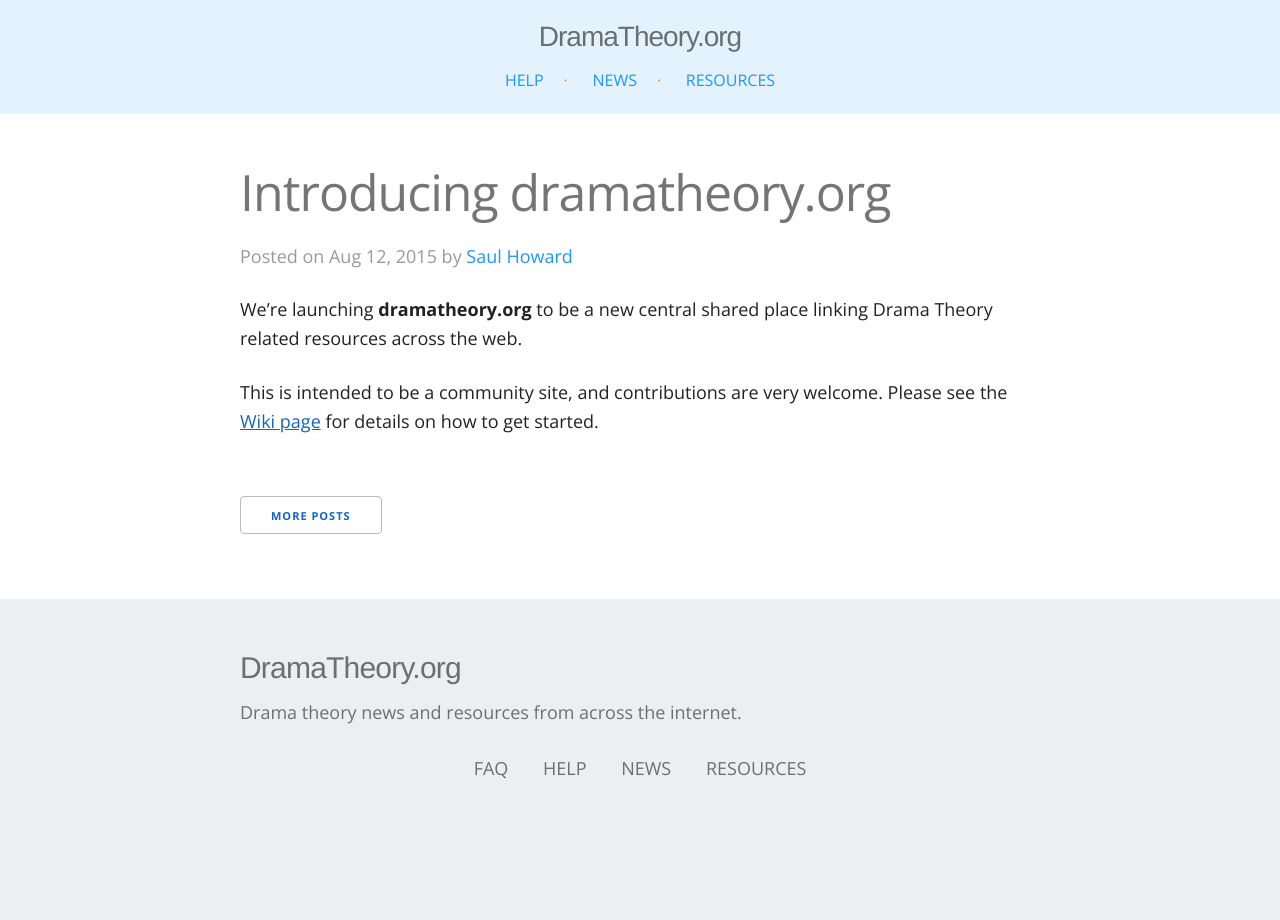
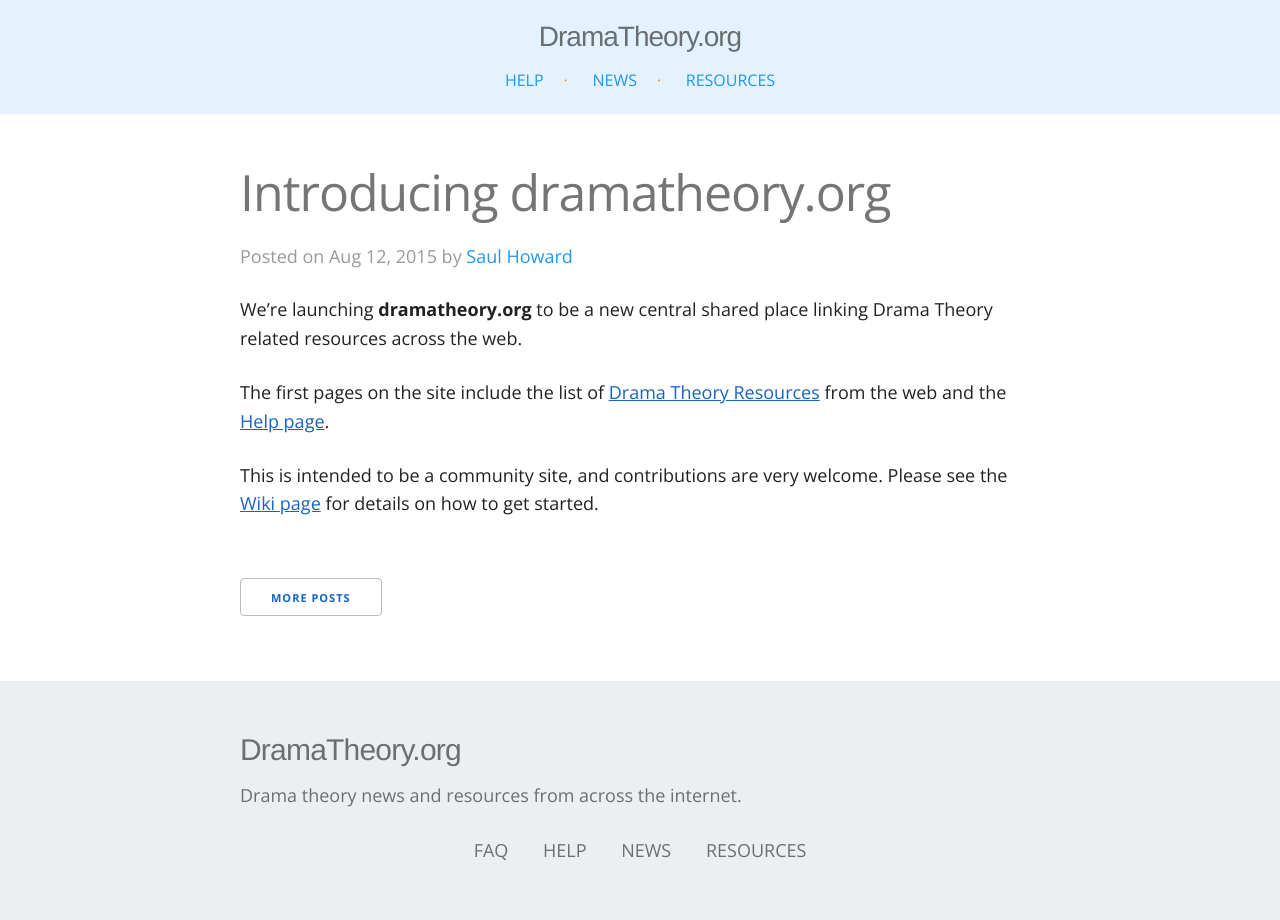
Before and after one commit to dramatheory/dramatheory.github.io, a Jekyll site: the page built from _posts/2015-08-12-introducing-the-new-site.md, in a window 1280 px wide. Built offline with Jekyll 4.4.1, drawn with Linux system fonts in a browser that asks for light colours; some web fonts are replaced; Markdown is read by kramdown in place of the engine named in the settings.

Commit message:
update post

```diff
--- a/_posts/2015-08-12-introducing-the-new-site.md
+++ b/_posts/2015-08-12-introducing-the-new-site.md
@@ -11,8 +11,14 @@ author_url: https://twitter.com/saulhoward
 We're launching **dramatheory.org** to be a new central shared place
 linking Drama Theory related resources across the web.
 
+The first pages on the site include the list of [Drama Theory
+Resources][2] from the web and the [Help page][3].
+
 This is intended to be a community site, and contributions are very
 welcome. Please see the [Wiki page][1] for details on how to get
 started.
 
+
 [1]: https://github.com/dramatheory/dramatheory.github.io/wiki/Contributing
+[2]: /resources/
+[3]: /help/
```
